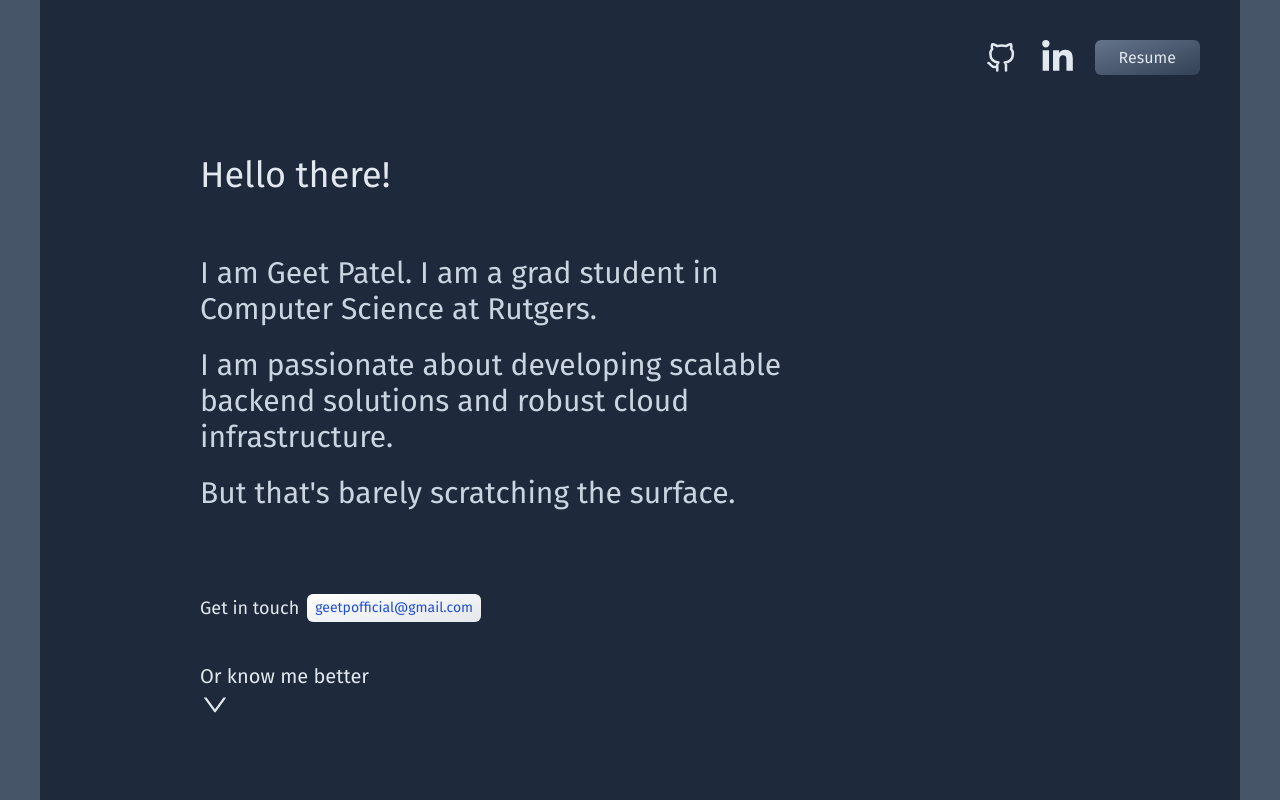
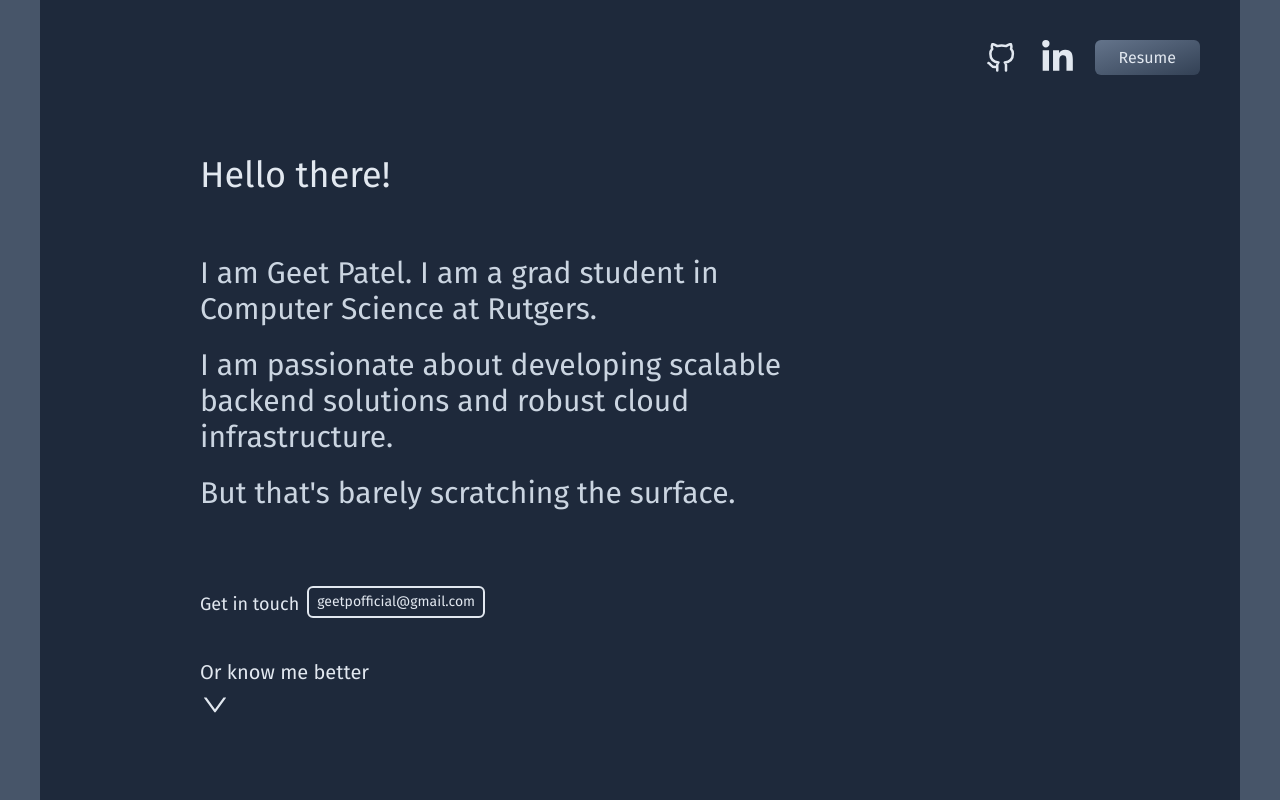
Before and after one commit to geetptl/geetptl.github.io, a Next.js app: page / in a window 1280 px wide. Built offline with nearby package versions, Linux system fonts and the light colour scheme.

Commit message:
Chore: Theme cleaning

```diff
--- a/pages/index.js
+++ b/pages/index.js
@@ -47,9 +47,9 @@ export default function Home() {
               <h1 className='text-4xl'></h1>
 
               <ul className='flex items-center text-slate-200'>
-                <li className='px-3 transition ease-in-out hover:scale-110'><a href='https://github.com/geetptl' title='Github' target="_blank" rel="noopener noreferrer"><FiGithub size={30} /></a></li>
-                <li className='px-3 transition ease-in-out hover:scale-110'><a href='https://www.linkedin.com/in/geet-p/' title='LinkedIn' target="_blank" rel="noopener noreferrer"><FaLinkedinIn size={35} /></a></li>
-                <li className='transition ease-in-out hover:scale-110'><a className='bg-gradient-to-br text-l from-slate-500 to-slate-700 px-6 py-2 rounded-md ml-2' href='./resume.pdf' title='Single-page Resume PDF' target='_blank' rel="noopener noreferrer">Resume</a></li>
+                <li className='px-3 transition ease-in-out hover:scale-[1.2]'><a href='https://github.com/geetptl' title='Github' target="_blank" rel="noopener noreferrer"><FiGithub size={30} /></a></li>
+                <li className='px-3 transition ease-in-out hover:scale-[1.2]'><a href='https://www.linkedin.com/in/geet-p/' title='LinkedIn' target="_blank" rel="noopener noreferrer"><FaLinkedinIn size={35} /></a></li>
+                <li className='transition ease-in-out hover:scale-[1.2]'><a className='bg-gradient-to-br text-l from-slate-500 to-slate-700 px-6 py-2 rounded-md ml-2' href='./resume.pdf' title='Single-page Resume PDF' target='_blank' rel="noopener noreferrer">Resume</a></li>
               </ul>
             </nav>
 
@@ -65,8 +65,8 @@ export default function Home() {
 
             <div className='text-left px-40 fixed bottom-20 text-slate-200 space-y-10'>
               <p>
-                <text className='text-lg'>Get in touch</text>
-                <button className='text-sm align-top px-2 py-1 rounded-md ml-2 transition ease-in-out delay-100 bg-gradient-to-br text-l from-white to-gray-200 text-blue-700 hover:scale-110 hover:translate-x-2 duration-300' onClick={handleEmailClick}>geetpofficial@gmail.com</button>
+                <text className='align-bottom text-lg'>Get in touch</text>
+                <button className='text-sm px-2 py-1 rounded-md ml-2 border-2 border-current transition ease-in-out delay-100 text-slate-200 hover:scale-110 hover:translate-x-2 hover:bg-slate-200 hover:text-blue-700 duration-300' onClick={handleEmailClick}>geetpofficial@gmail.com</button>
               </p>
               {
                 showEmailAlert && (
@@ -75,20 +75,21 @@ export default function Home() {
                   </div>
                 )
               }
-              <button className='text-slate-200 text-xl' onClick={handleKnowMoreClick}>
-                Or know me better<AiOutlineDown size={30} />
+              <button className='text-slate-200 text-xl space-y-1 hover:animate-bounce' onClick={handleKnowMoreClick}>
+                <p>Or know me better</p>
+                <p><AiOutlineDown size={30} /></p>
               </button>
               {
                 showKnowMoreAlert && (
-                  <div className='fixed bottom-10 right-20 bg-red-500 text-red-200 px-3 py-2 rounded animate-fade-in-out'>
+                  <div className='fixed bottom-10 right-20 bg-rose-800 text-rose-200 px-3 py-2 rounded animate-fade-in-out'>
                     That&apos;s under construction!
                   </div>
                 )
               }
             </div>
-        </BrowserView>
-      </section>
-    </main>
-    </div >
+          </BrowserView>
+        </section>
+      </main>
+    </div>
   )
 }
```
